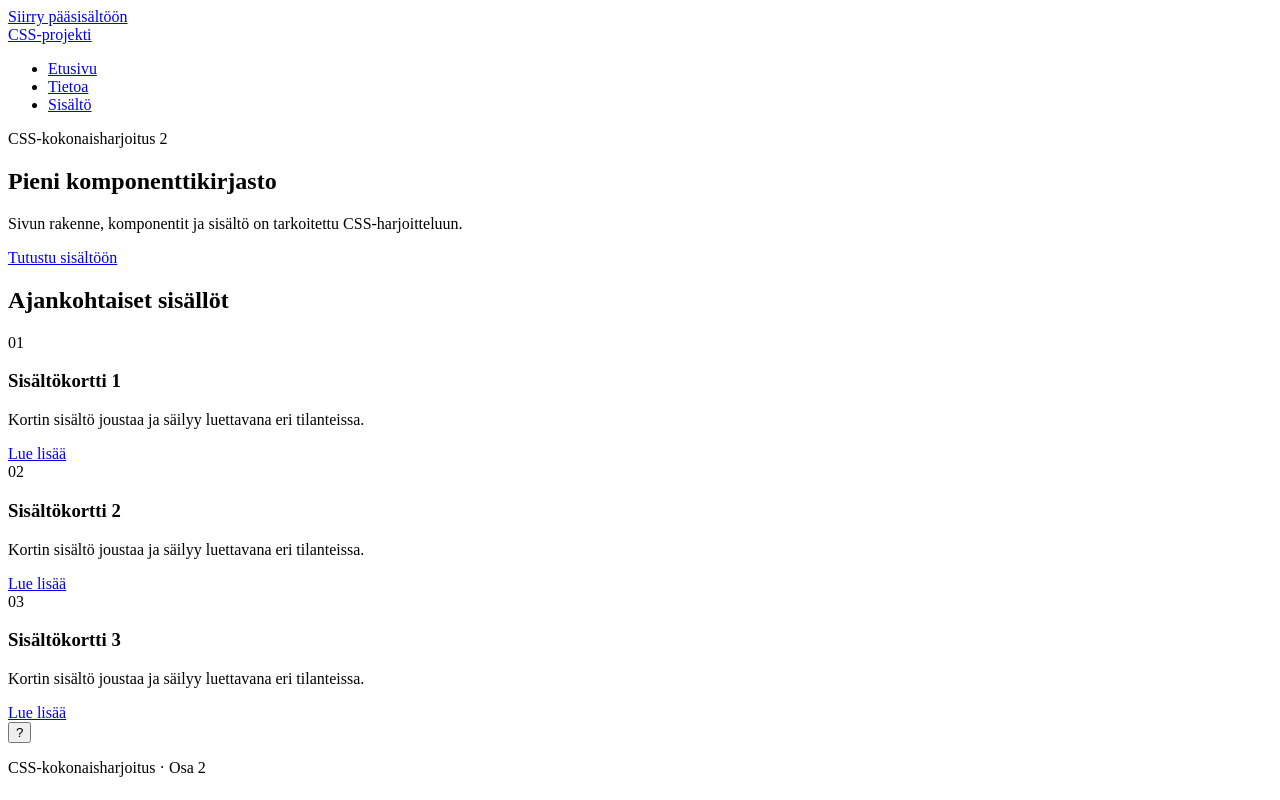
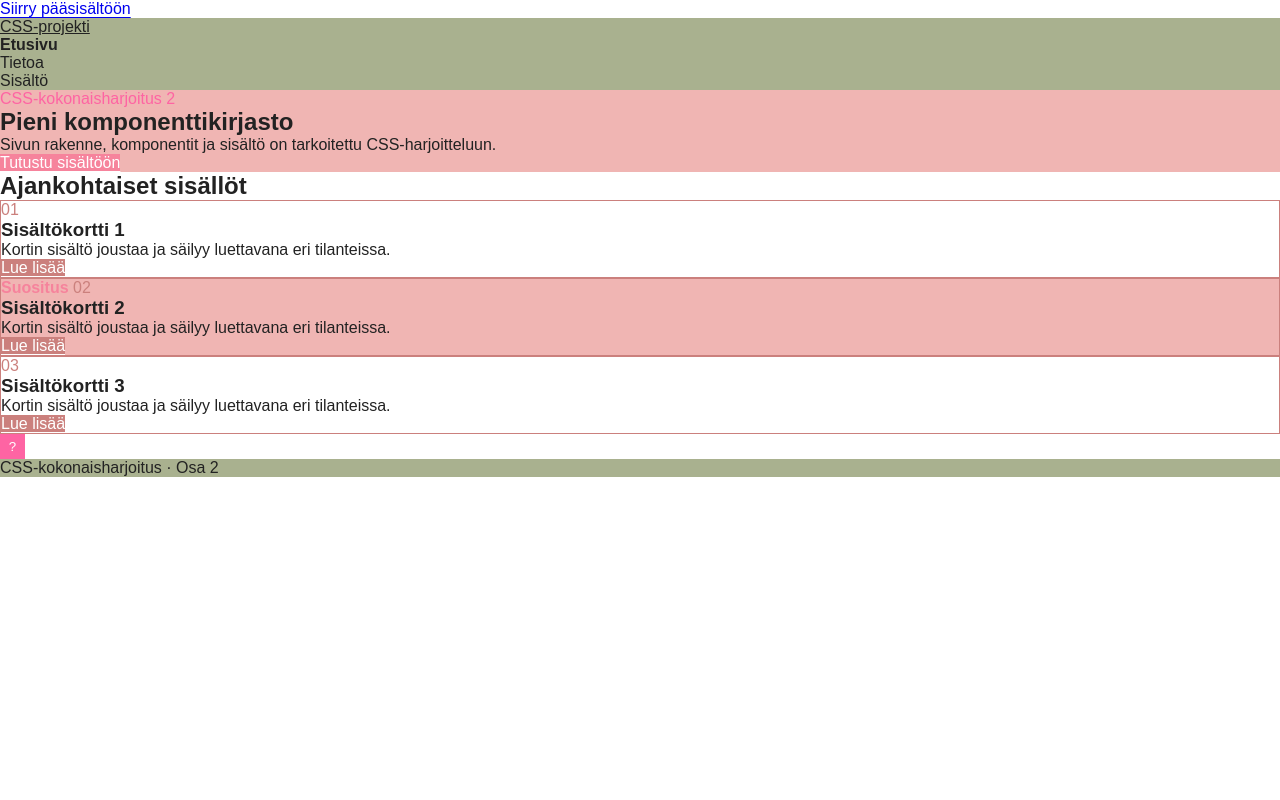
Before and after one commit to vbielinska/CSS-26, a plain HTML site: page CSS-aloitustiedostot-Osat1-20/osa2-css-kokonaisharjoitus/index.html in a window 1280 px wide. Drawn offline with Linux system fonts and the light colour scheme.

Commit message:
Complete 'Osa 2'

```diff
--- a/CSS-aloitustiedostot-Osat1-20/osa2-css-kokonaisharjoitus/css/styles.css
+++ b/CSS-aloitustiedostot-Osat1-20/osa2-css-kokonaisharjoitus/css/styles.css
@@ -1,3 +1,127 @@
 /* CSS-kokonaisharjoitus, osa 2 */
 
-/* Aloita CSS:n kirjoittaminen tämän kommentin alta. */
+/* Käytä yhdistelmä-, attribuutti- ja tilavalitsimia sekä ratkaise specificity-, periytymis- ja lähdejärjestysristiriidat ilman turhaa !importantia. */
+
+/* base */
+* {
+    box-sizing: border-box;
+    margin: 0;
+    padding: 0;
+}
+
+html {
+    scroll-behavior: smooth;
+}
+
+/* general */
+body {
+    margin: 0;
+    font-family: sans-serif;
+    background-color: #ffffff;
+    color: #222222;
+}
+
+/* header */
+.site-header {
+    background-color: #A9B18F;
+}
+
+.brand {
+    color: #222222;
+}
+
+/* navigation */
+.nav-list {
+    list-style-type: none;
+}
+
+.nav-list li:first-child {
+    font-weight: bold;
+}
+
+.nav-list a,
+.nav-list a:visited {
+    text-decoration: none;
+    color: inherit;
+}
+
+.nav-list a:hover,
+.nav-list a:focus {
+    text-decoration: underline;
+}
+
+/* hero */
+.hero {
+    background-color: #F0B5B3;
+}
+
+.eyebrow {
+    color: #fe64a3;
+}
+
+.hero h1 {}
+
+.hero__lead {}
+
+/* buttons */
+.button {
+    background-color: #cb807d;
+    color: #FFF;
+}
+
+.button--primary {
+    background-color: #f6839c;
+    color: #FFF;
+}
+
+/* content section */
+.content-section {}
+
+.content-section h2 {}
+
+/* cards */
+.card-list {}
+
+.card {
+    background-color: #FFF;
+    border: 1px solid #CB807D;
+}
+
+.card--featured {
+    background-color: #F0B5B3;
+    border: 1px solid #CB807D;
+}
+
+.card--featured::before {
+    content: "Suositus";
+    color: #f6839c;
+    font-weight: bolder;
+}
+
+.card__badge {
+    color: #cb807d;
+}
+
+.card__title {}
+
+.card__text {}
+
+a[href^="#"] {
+    text-underline-offset:.2em;
+}
+
+/* help button */
+.help-button {
+    background-color: #fe64a3;
+    color: #FFF;
+    border: none;
+    width: 25px;
+    height: 25px;
+}
+
+/* footer */
+.site-footer {
+    background-color: #A9B18F;
+}
+
+/* responsive */
```
Also changed, not shown: CSS-aloitustiedostot-Osat1-20/osa2-css-kokonaisharjoitus/index.html (+8 -2 lines).
